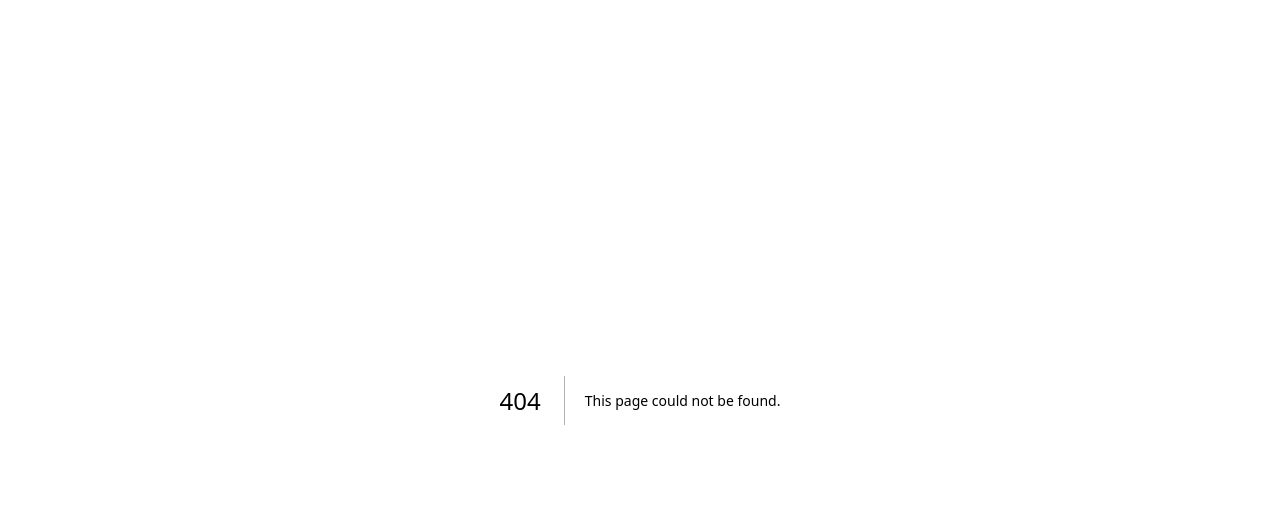
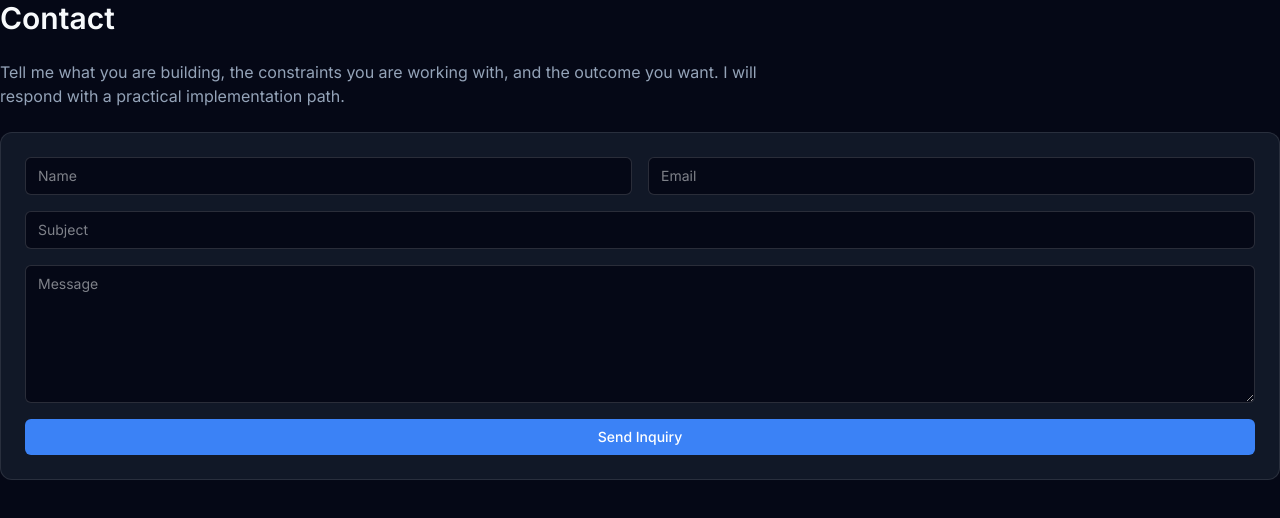
Before and after one commit to sh3ki/sheki-portfolio, a Next.js app: page /contact in a window 1280 px wide. Before the commit this address had no page. Shown: the top 518 px of the page. Built offline with nearby package versions, Linux system fonts and the light colour scheme.

Commit message:
Create src/app/contact/page.tsx

```diff
--- /dev/null
+++ b/src/app/contact/page.tsx
@@ -0,0 +1,15 @@
+import { ContactForm } from "@/app/contact/ContactForm";
+
+export default function ContactPage() {
+  return (
+    <section className="space-y-6">
+      <h1 className="text-3xl font-semibold">Contact</h1>
+      <p className="max-w-3xl text-sm text-muted md:text-base">
+        Tell me what you are building, the constraints you are working with, and the outcome you want. I will
+        respond with a practical implementation path.
+      </p>
+
+      <ContactForm />
+    </section>
+  );
+}
```
